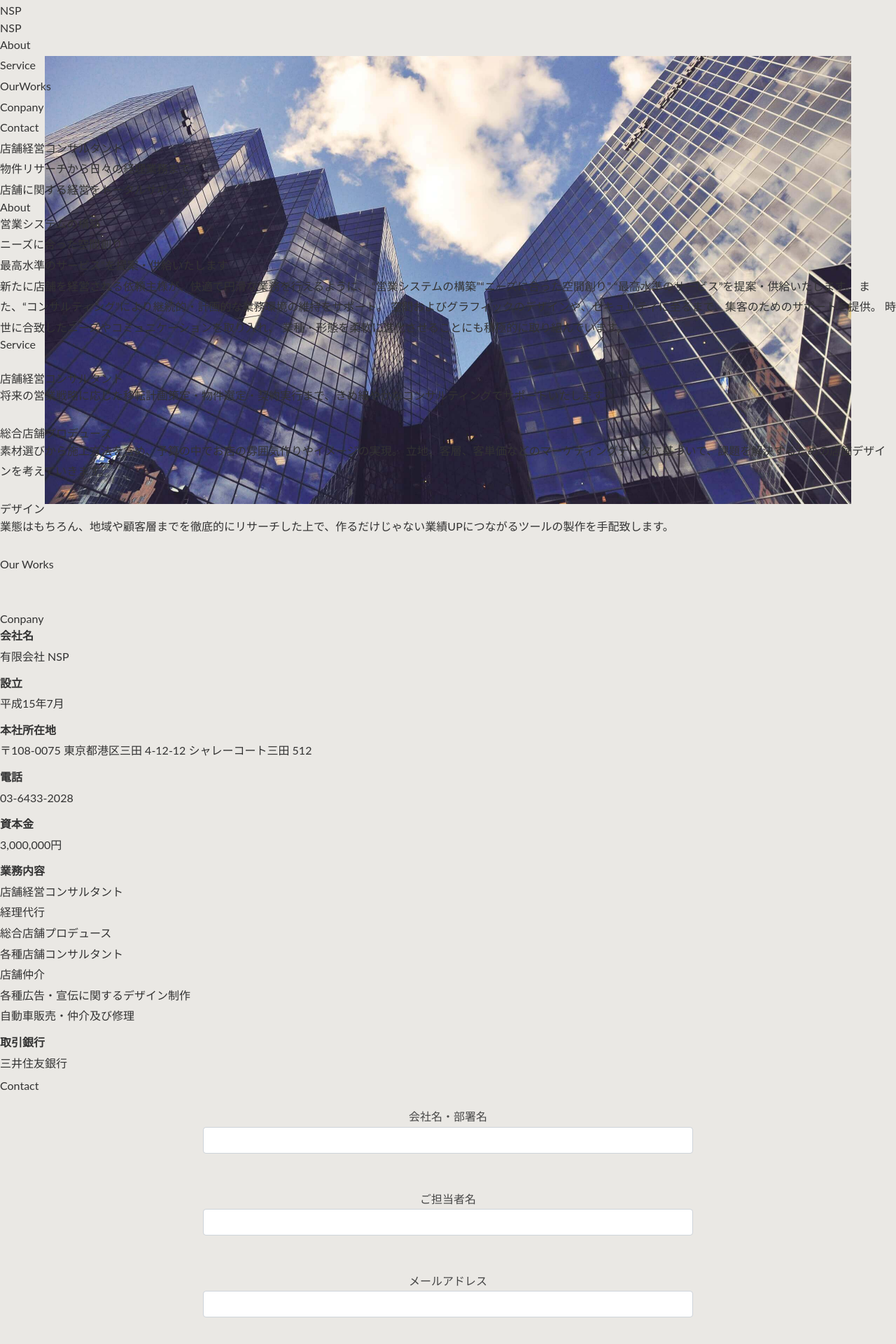
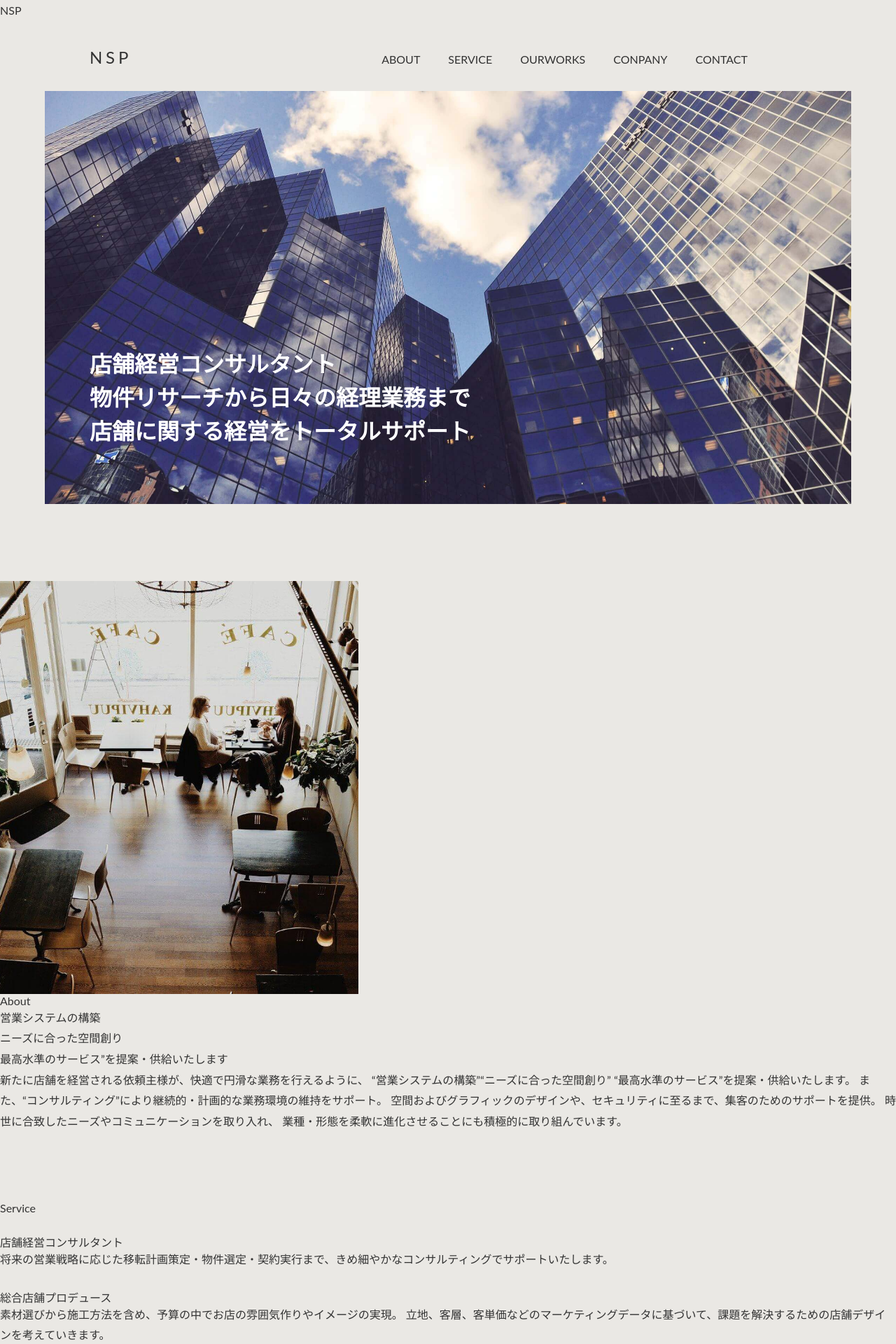
Before and after one commit to kaz1027/NSP_HP, a PHP site: page / in a window 1280 px wide. Shown: the top 1920 px of the page at 70% size. Run offline with PHP 8.4, Linux system fonts and the light colour scheme; style sheets or scripts are compiled from the project's sources; some libraries are stand-ins or nearby versions.

Commit message:
9/14 コミット

```diff
--- a/css/style.css
+++ b/css/style.css
@@ -34,15 +34,148 @@ ul {
   list-style: none;
 }
 
+img {
+  width: 100%;
+  height: auto;
+}
+
 #top-main:before {
   content: '';
   position: fixed;
   top: 10vh;
   left: 5%;
-  z-index: -1;
+  z-index: -200;
   width: 90%;
   height: 80vh;
   background: url(../img/top_img/top_img_bill.jpg) no-repeat center;
   background-size: cover;
 }
+
+#top-main {
+  min-height: 100vh;
+}
+
+#header {
+  position: fixed;
+  height: 100px;
+  width: 100%;
+  z-index: 9;
+  display: -webkit-box;
+  display: -ms-flexbox;
+  display: flex;
+  -webkit-box-pack: center;
+      -ms-flex-pack: center;
+          justify-content: center;
+  -webkit-box-align: center;
+      -ms-flex-align: center;
+          align-items: center;
+  background-color: #EAE8E4;
+}
+
+h1 {
+  text-transform: uppercase;
+  font-size: 1.5rem;
+  position: absolute;
+  top: 40%;
+  left: 10%;
+  line-height: 1;
+  letter-spacing: 0.2em;
+}
+
+@media screen and (max-width: 550px) {
+  h1 {
+    font-size: 1.2rem;
+    top: 32%;
+  }
+}
+
+#p-nav span.bgtend::before {
+  background: #333;
+}
+
+#p-nav ul {
+  list-style: none;
+  display: -webkit-box;
+  display: -ms-flexbox;
+  display: flex;
+  -webkit-box-pack: center;
+      -ms-flex-pack: center;
+          justify-content: center;
+  text-transform: uppercase;
+  margin: 0 0 0 5%;
+  position: absolute;
+  right: 15%;
+  top: 40%;
+}
+
+#p-nav ul li {
+  margin: 0 10px;
+}
+
+#p-nav ul a {
+  padding: 0 10px;
+}
+
+.bgappear {
+  -webkit-animation-name: bgextendAnimeSecond;
+          animation-name: bgextendAnimeSecond;
+  -webkit-animation-duration: 1s;
+          animation-duration: 1s;
+  -webkit-animation-delay: 0.6s;
+          animation-delay: 0.6s;
+  -webkit-animation-fill-mode: forwards;
+          animation-fill-mode: forwards;
+  opacity: 0;
+}
+
+.top-lead {
+  position: fixed;
+  bottom: 20%;
+  left: 10%;
+  font-size: 2rem;
+  text-transform: uppercase;
+  font-weight: bold;
+  line-height: 1.5;
+  color: #fff;
+  z-index: -100;
+}
+
+.top-lead span.bgLRextend::before {
+  background: #333;
+}
+
+@media screen and (max-width: 550px) {
+  .top-lead {
+    font-size: 2.2rem;
+  }
+}
+
+@media screen and (max-width: 380px) {
+  .top-lead {
+    font-size: 1.8rem;
+  }
+}
+
+#About {
+  display: -webkit-box;
+  display: -ms-flexbox;
+  display: flex;
+  -webkit-box-pack: justify;
+      -ms-flex-pack: justify;
+          justify-content: space-between;
+  -webkit-box-align: center;
+      -ms-flex-align: center;
+          align-items: center;
+  -ms-flex-wrap: wrap;
+      flex-wrap: wrap;
+  background-color: #EAE8E4;
+  margin: 0 0 100px 0;
+}
+
+#About .img {
+  width: 40%;
+  min-height: 590px;
+  background: url("../img/about_img.jpg") no-repeat center;
+  background-size: cover;
+}
 /*# sourceMappingURL=style.css.map */
--- a/css/style.scss
+++ b/css/style.scss
@@ -31,14 +31,128 @@ ul{
     list-style: none;
 }
 
+img{
+    width: 100%;
+    height: auto;
+}
+
 #top-main:before {
     content: '';
     position: fixed;
     top: 10vh;
     left: 5%;
-    z-index: -1;
+    z-index: -200;
     width: 90%;
     height: 80vh;
     background: url(../img/top_img/top_img_bill.jpg) no-repeat center;
     background-size: cover;
 }
+
+#top-main {
+    // position: sticky;
+    // top: 70px;
+    min-height: 100vh;
+}
+
+#header {
+    position: fixed;
+    height: 100px;
+    width: 100%;
+    z-index: 9;
+    display: flex;
+    justify-content: center;
+    align-items: center;
+    background-color: #EAE8E4;
+}
+
+h1 {
+    text-transform: uppercase;
+    font-size: 1.5rem;
+    position: absolute;
+    top: 40%;
+    left: 10%;
+    line-height: 1;
+    letter-spacing: 0.2em;
+}
+
+@media screen and (max-width:550px) {
+    h1{
+        font-size:1.2rem;
+        top: 32%;
+    }
+}
+#p-nav span.bgtend::before{
+    background:#333;
+}
+
+#p-nav ul {
+    list-style: none;
+    display: flex;
+    justify-content: center;
+    // 全部大文字にする
+    text-transform: uppercase;
+    margin: 0 0 0 5%;
+    position: absolute;
+    right: 15%;
+    top: 40%;
+    li {
+        margin: 0 10px;
+    }
+    a {
+        padding: 0 10px;
+    }
+}
+
+.bgappear {
+    animation-name: bgextendAnimeSecond;
+    animation-duration: 1s;
+    animation-delay: 0.6s;
+    animation-fill-mode: forwards;
+    opacity: 0;
+}
+
+.top-lead{
+    position: fixed;
+    bottom:20%;
+    left:10%;
+    font-size:2rem;
+    text-transform: uppercase;
+    font-weight: bold;
+    line-height: 1.5;
+    color: #fff;
+    z-index: -100;
+}
+
+
+.top-lead span.bgLRextend::before{
+    background:#333;
+}
+
+@media screen and (max-width:550px) {
+.top-lead{
+    font-size:2.2rem;
+    }
+}
+@media screen and (max-width:380px) {
+.top-lead{
+    font-size:1.8rem;
+    }
+}
+
+
+
+#About{
+    display: flex;
+    justify-content:space-between;
+    align-items: center;
+    flex-wrap: wrap;
+    background-color: #EAE8E4;
+    margin:0 0 100px 0;
+}
+
+#About .img {
+    width:40%;
+    min-height: 590px;
+    background:url("../img/about_img.jpg") no-repeat center;
+    background-size: cover;
+}
--- a/index.php
+++ b/index.php
@@ -45,7 +45,10 @@
                     <span class="bgappearTrigger">店舗経営コンサルタント</span>
                 </span><br>
                 <span class="bgtend lrextendTrigger">
-                    <span class="bgappearTrigger">物件リサーチから日々の経理業務まで<br>店舗に関する経営をトータルサポート</span>
+                    <span class="bgappearTrigger subtitle">  物件リサーチから日々の経理業務まで</span>
+                </span><br>
+                <span class="bgtend lrextendTrigger">
+                    <span class="bgappearTrigger subtitle">店舗に関する経営をトータルサポート</span>
                 </span>
             </p>
             <!--/top-main-->
```
Also changed, not shown: sample.html (added, +266 -0 lines), 1 other file.
